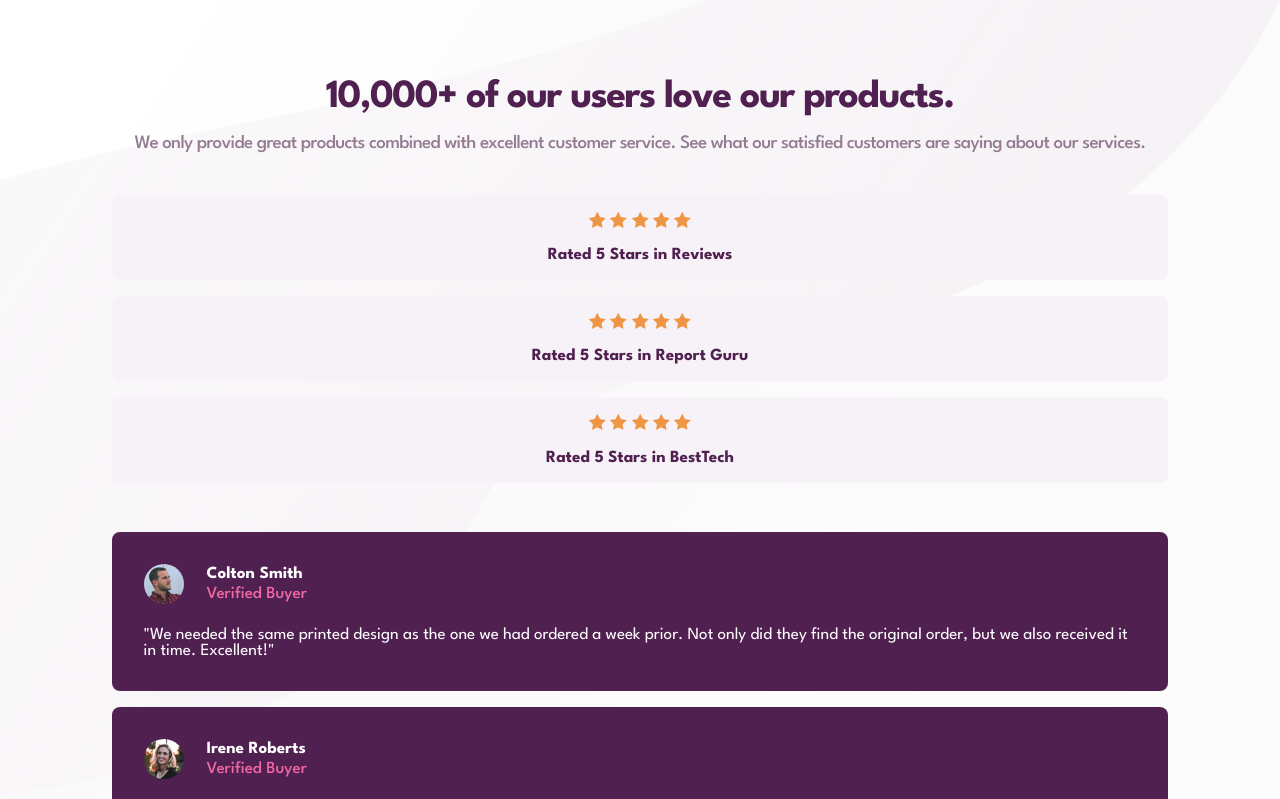
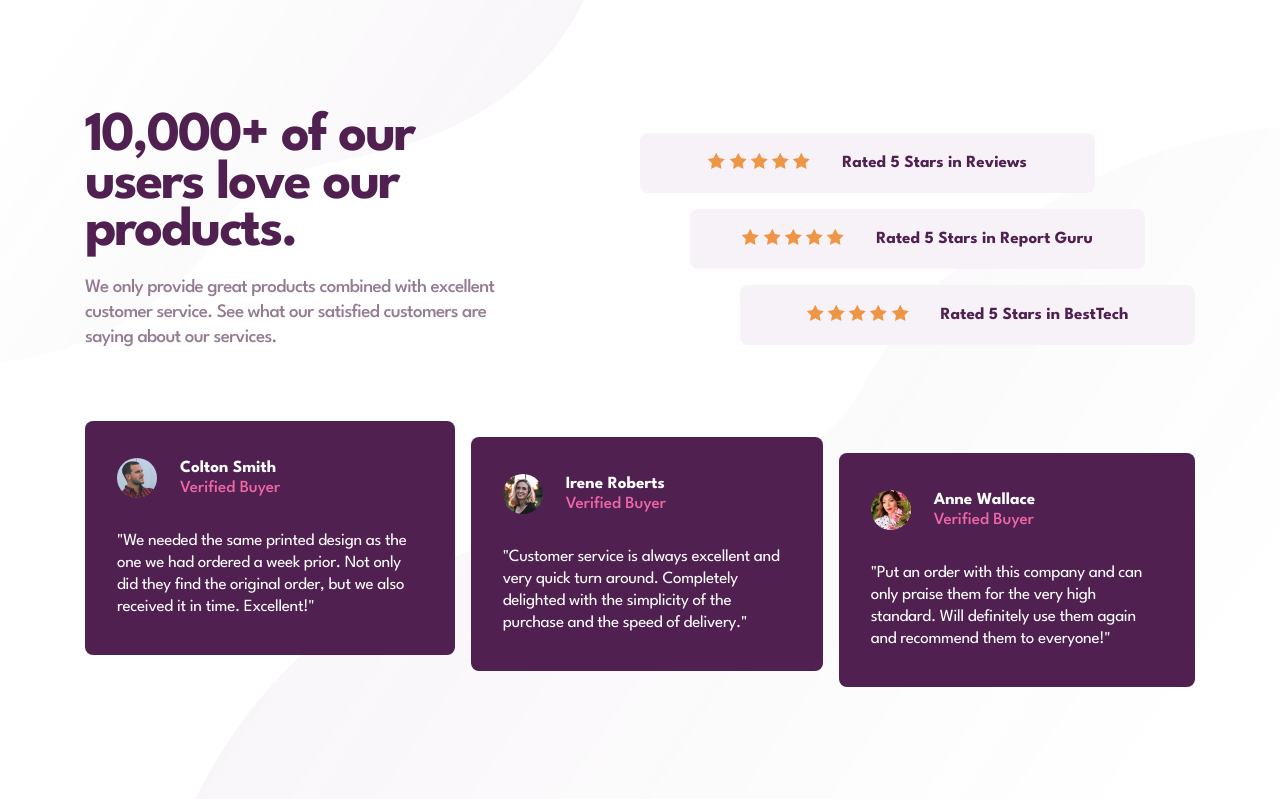
Before and after one commit to solvman/social-proof-section-master, a plain HTML site: page index.html in a window 1280 px wide. Shown: the top 799 px of the page. Drawn offline with Linux system fonts and the light colour scheme.

Commit message:
Fix background placement

```diff
--- a/index.html
+++ b/index.html
@@ -14,8 +14,10 @@
   </head>
   <body>
     <main class="customer-feedback">
-      <h1 class="customer-feedback__title">10,000+ of our users love our products.</h1>
-      <p class="customer-feedback__text">We only provide great products combined with excellent customer service. See what our satisfied customers are saying about our services.</p>
+      <header class="customer-feedback__header">
+        <h1 class="header__title">10,000+ of our users love our products.</h1>
+        <p class="header__text">We only provide great products combined with excellent customer service. See what our satisfied customers are saying about our services.</p>
+      </header>
       <div class="customer-feedback__ratings">
         <figure class="rating">
           <div class="rating__stars">
--- a/style.css
+++ b/style.css
@@ -33,6 +33,10 @@
   font: inherit;
 }
 
+body {
+  -webkit-font-smoothing: antialiased;
+}
+
 /* Icons */
 
 .icon-star {
@@ -47,11 +51,12 @@
 /* Styles */
 
 body {
+  background-blend-mode: darken;
   background-image: url("./images/bg-pattern-top-mobile.svg"),
     url("./images/bg-pattern-bottom-mobile.svg");
   background-repeat: no-repeat, no-repeat;
-  background-position: top, bottom;
-  background-size: contain, cover;
+  background-position: top left, bottom right;
+  background-size: 100% 232px, 100% 503px;
   font-family: var(--font-family-default);
   font-size: var(--font-size-md);
   font-weight: var(--font-weight-normal);
@@ -61,10 +66,11 @@ body {
 
 .customer-feedback {
   min-width: 327px;
+  max-width: 1110px;
   padding: 5.125rem 8.72vw;
 }
 
-.customer-feedback__title {
+.header__title {
   color: var(--color-primary-800);
   font-size: var(--font-size-xl);
   font-weight: var(--font-weight-bold);
@@ -74,7 +80,7 @@ body {
   margin-bottom: 1.0625rem;
 }
 
-.customer-feedback__text {
+.header__text {
   font-size: var(--font-size-lg);
   font-weight: var(--font-weight-medium);
   line-height: 1.31579;
@@ -88,6 +94,7 @@ body {
   flex-direction: column;
   gap: 1rem;
 }
+
 .rating {
   padding: var(--font-size-md);
   border-radius: 0.5rem;
@@ -138,7 +145,84 @@ body {
   font-weight: var(--font-weight-medium);
 }
 
-.testimonial-card__text {
+.testimonial-card__quote {
   line-height: 1.29412;
   letter-spacing: -0.304px;
 }
+
+@media (min-width: 985px) {
+  body {
+    background-image: url("./images/bg-pattern-top-desktop.svg"),
+      url("./images/bg-pattern-bottom-desktop.svg");
+    background-position: top left, bottom right;
+    background-repeat: no-repeat, no-repeat;
+    background-size: auto, auto;
+    height: 100vh;
+    display: grid;
+    place-content: center;
+    padding: 0 1rem;
+  }
+
+  .customer-feedback {
+    padding: 0;
+    display: grid;
+    grid-template-columns: 1fr 1fr;
+    grid-template-rows: auto auto;
+  }
+
+  .customer-feedback__header {
+    width: 80%;
+  }
+
+  .header__title {
+    font-size: var(--font-size-xxl);
+    line-height: 0.85215;
+    letter-spacing: -2px;
+    margin-bottom: 1.2rem;
+  }
+
+  .header__text {
+    margin-bottom: 4.4375rem;
+  }
+
+  .header__title,
+  .header__text {
+    text-align: left;
+  }
+
+  .customer-feedback__ratings {
+    padding-top: 1.25rem;
+  }
+
+  .customer-feedback__testimonials {
+    grid-column: 1 / -1;
+    height: 266px;
+    flex-direction: row;
+    align-items: flex-start;
+    margin-top: 0;
+  }
+
+  .rating {
+    padding: 1.25rem;
+    flex-direction: row;
+    align-items: center;
+    justify-content: center;
+    gap: 2rem;
+    align-self: flex-start;
+    width: 82%;
+  }
+
+  .testimonial-card {
+    min-height: 234px;
+    height: 87.21%;
+  }
+
+  .testimonial-card:nth-child(2),
+  .rating:nth-child(2) {
+    align-self: center;
+  }
+  .testimonial-card:nth-child(3),
+  .rating:nth-child(3) {
+    align-self: flex-end;
+  }
+}
```
Also changed, not shown: .trunk/configs/svgo.config.js (added), 3 other files.
